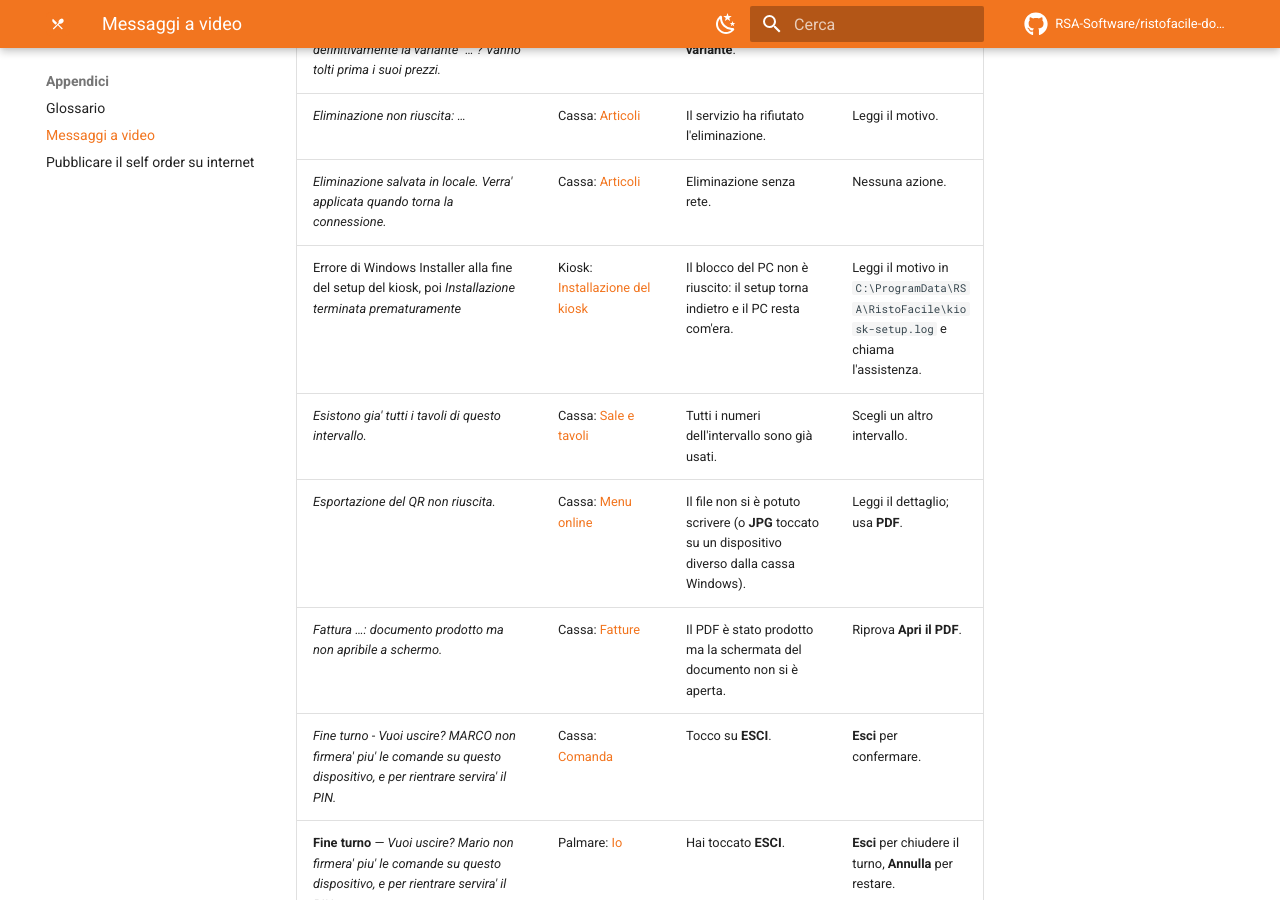
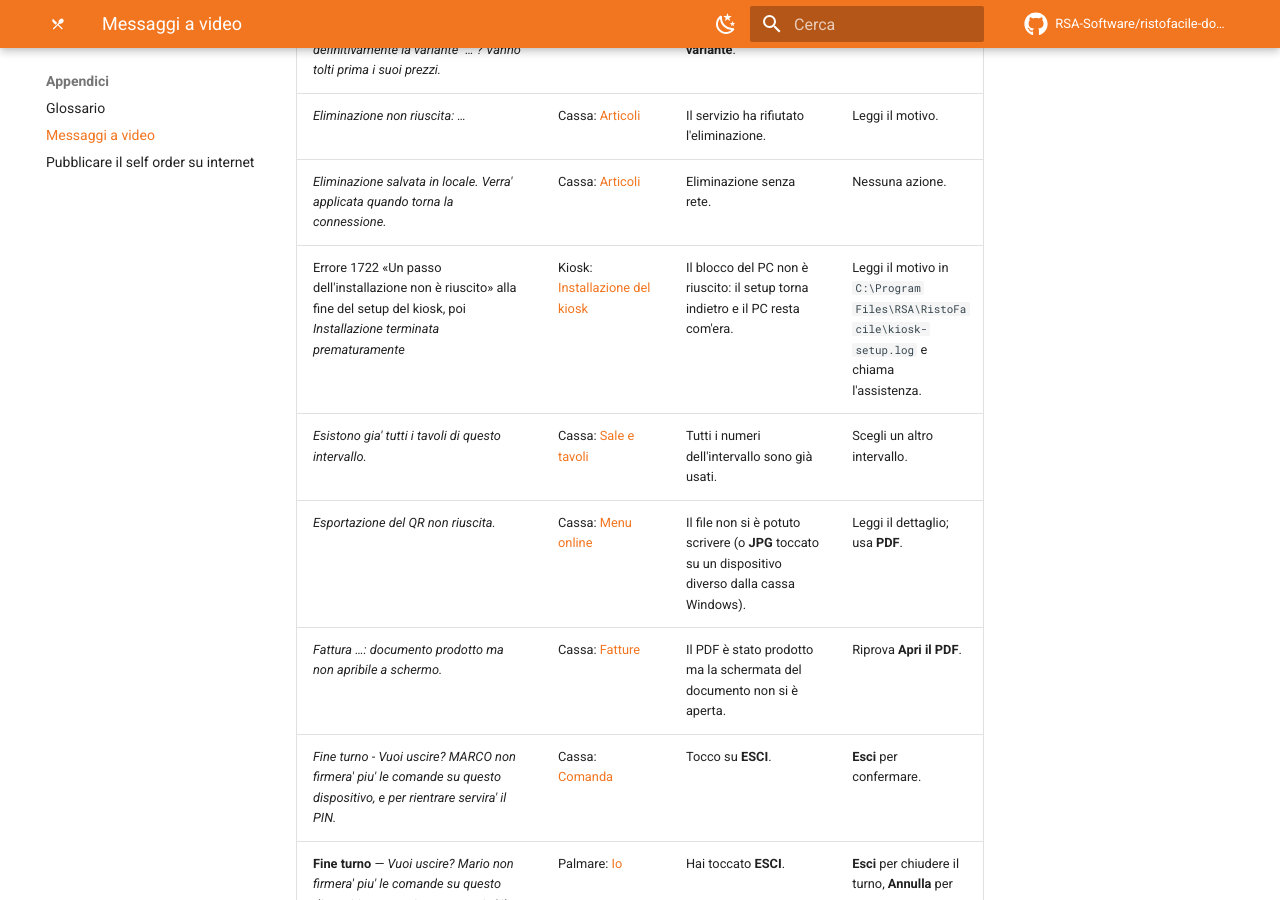
Before and after one commit to RSA-Software/ristofacile-docs, an MkDocs documentation site: the page built from docs/appendici/messaggi.md, in a window 1280 px wide and 900 px high, scrolled down 11179 px. Built offline with MkDocs 1.6.1 and Material for MkDocs 9.7.7, drawn with Linux system fonts in a browser that asks for light colours; comment, search, counter and statistics services are not loaded.

Commit message:
Kiosk, installazione su Windows: errore 1722 col suo testo, registro del kiosk in Program Files
Co-Authored-By: Claude Opus 5.5 <noreply@anthropic.com>
Claude-Session: https://claude.ai/code/session_01CChYRhBZwCpMkh7KnKUctc

```diff
--- a/docs/appendici/messaggi.md
+++ b/docs/appendici/messaggi.md
@@ -136,7 +136,7 @@ Aggiornato al 2026-11-07 — **715 messaggi**.
 | **Elimina variante** — *Eliminare definitivamente la variante "…"? Vanno tolti prima i suoi prezzi.* | Cassa: [Varianti](../cassa/varianti-anagrafica.md) | Hai toccato **Elimina variante**. | **Elimina** o **Annulla**. |
 | *Eliminazione non riuscita: …* | Cassa: [Articoli](../cassa/articoli.md) | Il servizio ha rifiutato l'eliminazione. | Leggi il motivo. |
 | *Eliminazione salvata in locale. Verra' applicata quando torna la connessione.* | Cassa: [Articoli](../cassa/articoli.md) | Eliminazione senza rete. | Nessuna azione. |
-| Errore di Windows Installer alla fine del setup del kiosk, poi *Installazione terminata prematuramente* | Kiosk: [Installazione del kiosk](../kiosk/installazione.md) | Il blocco del PC non è riuscito: il setup torna indietro e il PC resta com'era. | Leggi il motivo in `C:\ProgramData\RSA\RistoFacile\kiosk-setup.log` e chiama l'assistenza. |
+| Errore 1722 «Un passo dell'installazione non è riuscito» alla fine del setup del kiosk, poi *Installazione terminata prematuramente* | Kiosk: [Installazione del kiosk](../kiosk/installazione.md) | Il blocco del PC non è riuscito: il setup torna indietro e il PC resta com'era. | Leggi il motivo in `C:\Program Files\RSA\RistoFacile\kiosk-setup.log` e chiama l'assistenza. |
 | *Esistono gia' tutti i tavoli di questo intervallo.* | Cassa: [Sale e tavoli](../cassa/sale-e-tavoli.md) | Tutti i numeri dell'intervallo sono già usati. | Scegli un altro intervallo. |
 | *Esportazione del QR non riuscita.* | Cassa: [Menu online](../cassa/menu-online.md) | Il file non si è potuto scrivere (o **JPG** toccato su un dispositivo diverso dalla cassa Windows). | Leggi il dettaglio; usa **PDF**. |
 | *Fattura …: documento prodotto ma non apribile a schermo.* | Cassa: [Fatture](../cassa/fatture.md) | Il PDF è stato prodotto ma la schermata del documento non si è aperta. | Riprova **Apri il PDF**. |
```
Also changed, not shown: docs/kiosk/installazione.md (+3 -3 lines).
